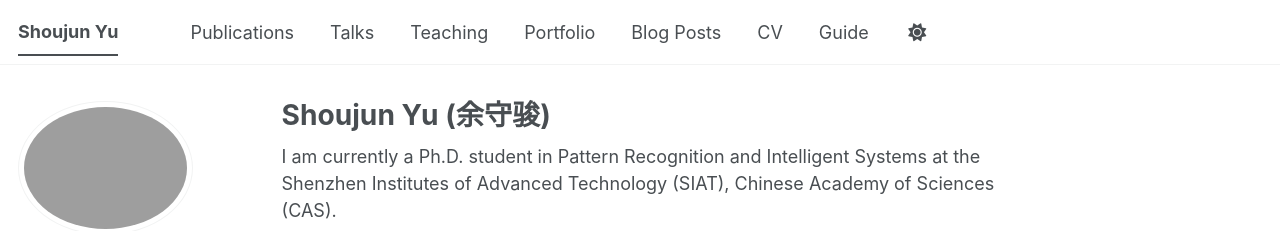
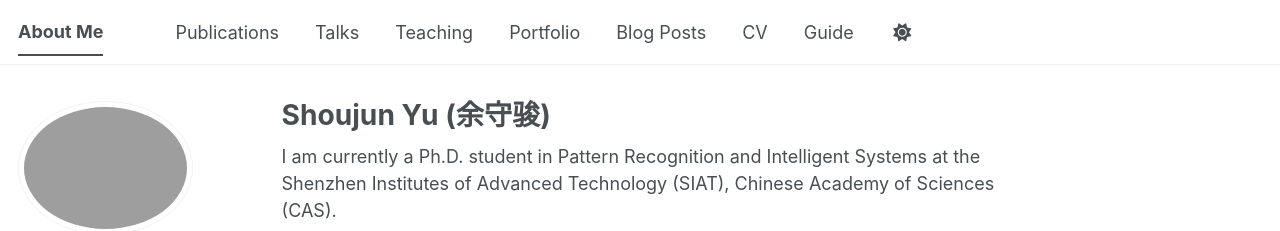
Before and after one commit to ShoujunYu/shoujunyu.github.io, a Jekyll site: the page built from _pages/about.md, in a window 1280 px wide. Shown: the top 231 px of the page. Built offline with Jekyll 4.4.1, drawn with Linux system fonts in a browser that asks for light colours; a style sheet for code colours, icons or effects is not loaded.

Commit message:
Update _config.yml

```diff
--- a/_config.yml
+++ b/_config.yml
@@ -9,7 +9,7 @@
 # Basic Site Settings
 locale                   : "en-US"
 site_theme               : "default" # The available themes options are "default", "air", "sunrise", "mint", "dirt" and "contrast"
-title: "Shoujun Yu"
+title: "About Me"
 name: "Shoujun Yu"
 description: "Personal Academic Website"
 url: "https://shoujunyu.github.io"
```
